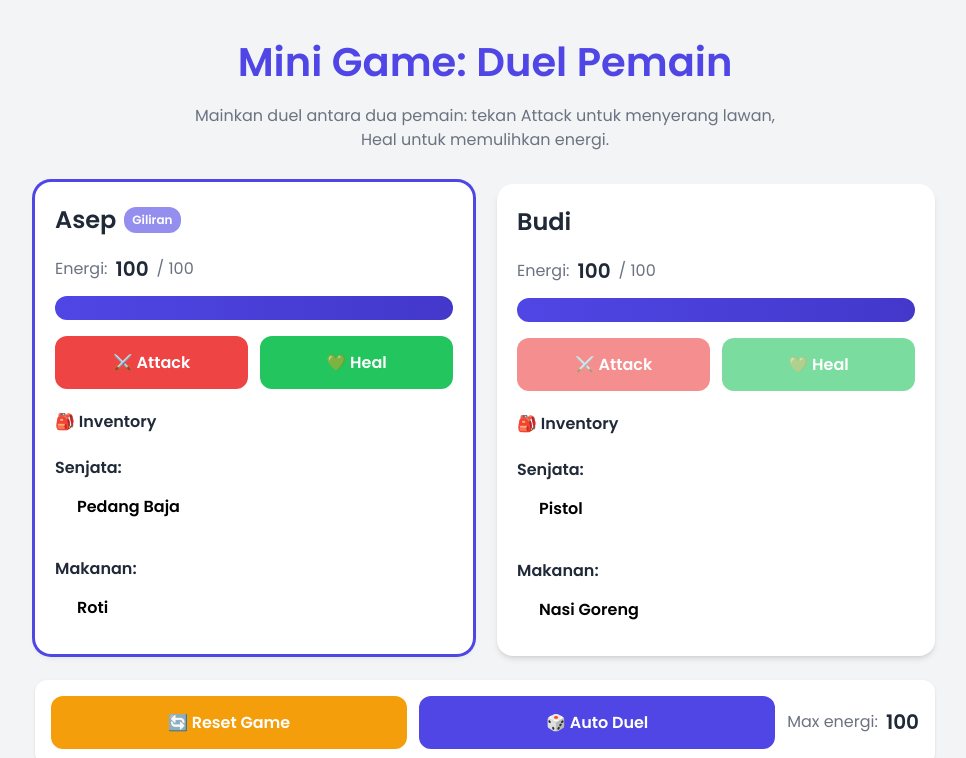
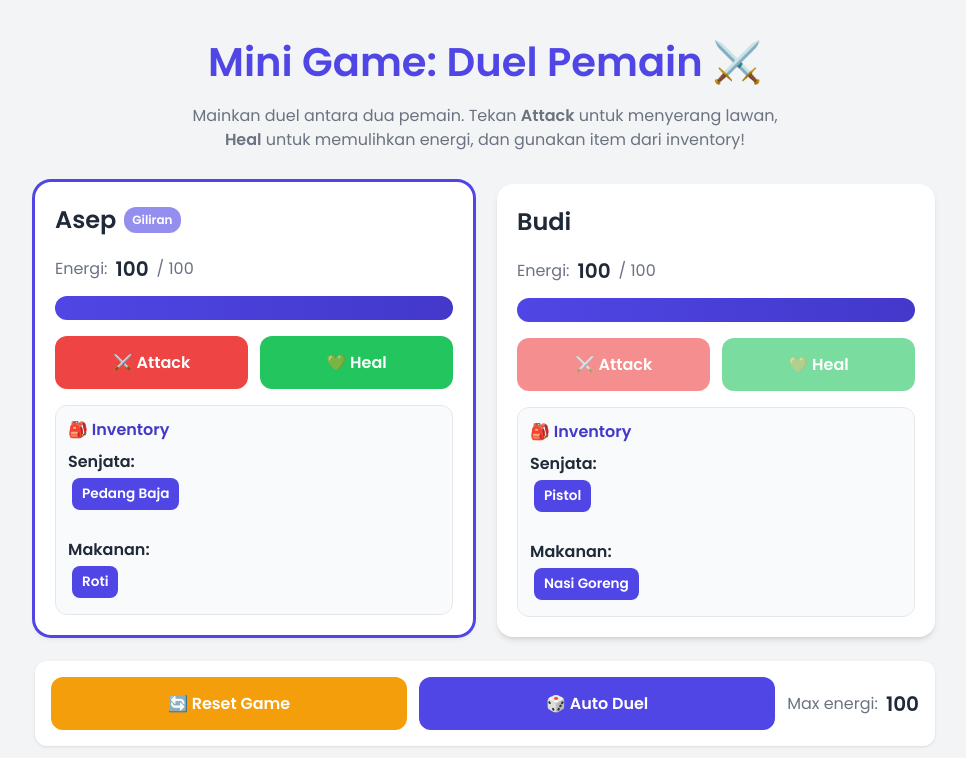
Before and after one commit to RafiAlRizky/Mini-Game, a plain HTML site: page index.html in a window 1280 px wide. Both pictures are taken after a click on the button "🔄 Reset Game". Shown: the top 758 px of the page, without its empty margins (155-1121 px from the left). Drawn offline with Linux system fonts and the light colour scheme.

Commit message:
Update index.html

```diff
--- a/index.html
+++ b/index.html
@@ -1,9 +1,9 @@
 <!DOCTYPE html>
-<html>
+<html lang="id">
 <head>
-    <title>Menjalankan JavaScript</title>
     <meta charset="utf-8">
     <meta name="viewport" content="width=device-width, initial-scale=1">
+    <title>Mini Game: Duel Pemain</title>
     <style>
         @import url('https://fonts.googleapis.com/css2?family=Poppins:wght@400;600&display=swap');
 
@@ -61,14 +61,16 @@
             background: var(--card);
             border-radius: 16px;
             padding: 20px;
-            box-shadow: 0 4px 6px -1px rgba(0,0,0,0.1), 0 2px 4px -2px rgba(0,0,0,0.1);
+            box-shadow: 0 4px 6px -1px rgba(0,0,0,0.1),
+                        0 2px 4px -2px rgba(0,0,0,0.1);
             transition: all 0.3s ease;
             position: relative;
             overflow: hidden;
         }
 
         .player.current-turn {
-            box-shadow: 0 0 0 3px var(--primary), 0 4px 6px -1px rgba(0,0,0,0.1);
+            box-shadow: 0 0 0 3px var(--primary),
+                        0 4px 6px -1px rgba(0,0,0,0.1);
             transform: translateY(-2px);
         }
 
@@ -120,6 +122,7 @@
         .controls {
             display: flex;
             gap: 12px;
+            margin-bottom: 16px;
         }
 
         button {
@@ -196,11 +199,36 @@
             font-size: 1.25rem;
         }
 
+        /* INVENTORY STYLE */
+        .inventory {
+            background: #F9FAFB;
+            border-radius: 12px;
+            padding: 12px;
+            margin-top: 12px;
+            border: 1px solid #E5E7EB;
+        }
+
+        .inventory h4 {
+            margin: 0 0 8px 0;
+            font-size: 1rem;
+            color: var(--primary-dark);
+        }
+
+        .inventory .items button {
+            margin: 4px;
+            background: var(--primary);
+            color: #fff;
+            border: none;
+            font-size: 0.85rem;
+            padding: 6px 10px;
+            border-radius: 8px;
+        }
+
         #log {
             background: #1A1A1A;
             color: #FFF;
             padding: 16px;
-            height: 160px;
+            height: 180px;
             overflow: auto;
             border-radius: 12px;
             font-family: 'Consolas', monospace;
@@ -227,28 +255,23 @@
             100% { background: var(--card); }
         }
 
-        .player.damage {
-            animation: damage 0.6s ease;
-        }
-
-        .player.heal {
-            animation: heal 0.6s ease;
-        }
+        .player.damage { animation: damage 0.6s ease; }
+        .player.heal { animation: heal 0.6s ease; }
     </style>
 </head>
 <body>
     <div class="game">
         <header>
-            <h1>Mini Game: Duel Pemain</h1>
-            <p>Mainkan duel antara dua pemain: tekan Attack untuk menyerang lawan, Heal untuk memulihkan energi.</p>
+            <h1>Mini Game: Duel Pemain ⚔️</h1>
+            <p>Mainkan duel antara dua pemain. Tekan <strong>Attack</strong> untuk menyerang lawan, <strong>Heal</strong> untuk memulihkan energi, dan gunakan item dari inventory!</p>
         </header>
 
         <section class="players">
             <div class="player" id="player1">
-                <!-- player 1 rendered by JS -->
+                <!-- Player 1 dirender lewat JS -->
             </div>
             <div class="player" id="player2">
-                <!-- player 2 rendered by JS -->
+                <!-- Player 2 dirender lewat JS -->
             </div>
         </section>
 
@@ -266,4 +289,4 @@
 
     <script src="latihan.js"></script>
 </body>
-</html>
+    </html>
```
